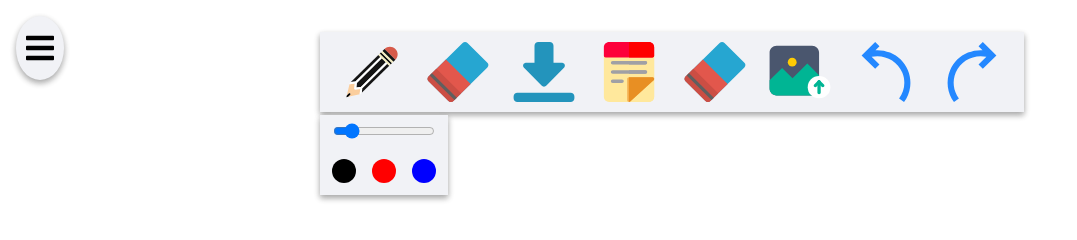
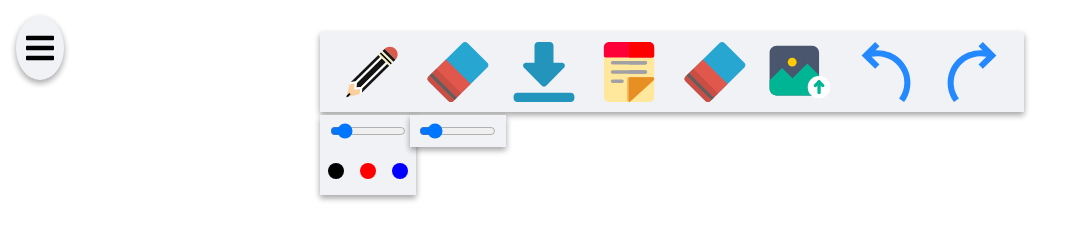
Before and after one commit to sameer2403/OPENWHITEBOARD, a plain HTML site: page index.html in a window 1280 px wide. Shown: the whole page, without its empty margins (0-1077 px from the left). Drawn offline with Linux system fonts and the light colour scheme.

Commit message:
added eraser tool container

```diff
--- a/index.html
+++ b/index.html
@@ -37,7 +37,9 @@
         <div class="blue pencil-color"></div>
       </div>
     </div>
-
+    <div class="eraser-tool-container">
+      <input type="range" min="2" max="10" value="3" />
+    </div>
     <script src="./tools.js"></script>
   </body>
 </html>
--- a/style.css
+++ b/style.css
@@ -40,7 +40,7 @@ body {
 }
 .pencil-tool-container {
   height: 5rem;
-  width: 8rem;
+  width: 6rem;
   position: absolute;
   left: 25vw;
   top: 7.2rem;
@@ -68,8 +68,8 @@ body {
 }
 
 .pencil-color {
-  height: 1.5rem;
-  width: 1.5rem;
+  height: 1rem;
+  width: 1rem;
   border-radius: 50%;
 }
 
@@ -84,3 +84,21 @@ body {
 .blue {
   background-color: blue;
 }
+
+.eraser-tool-container {
+  height: 2rem;
+  width: 6rem;
+
+  display: flex;
+  justify-content: center;
+  align-items: center;
+  position: absolute;
+  top: 7.2rem;
+  left: 32vw;
+  background-color: #f1f2f6;
+  box-shadow: rgba(0, 0, 0, 0.16) 0px 3px 6px, rgba(0, 0, 0, 0.23) 0px 3px 6px;
+}
+
+.eraser-tool-container input {
+  width: 80%;
+}
```
